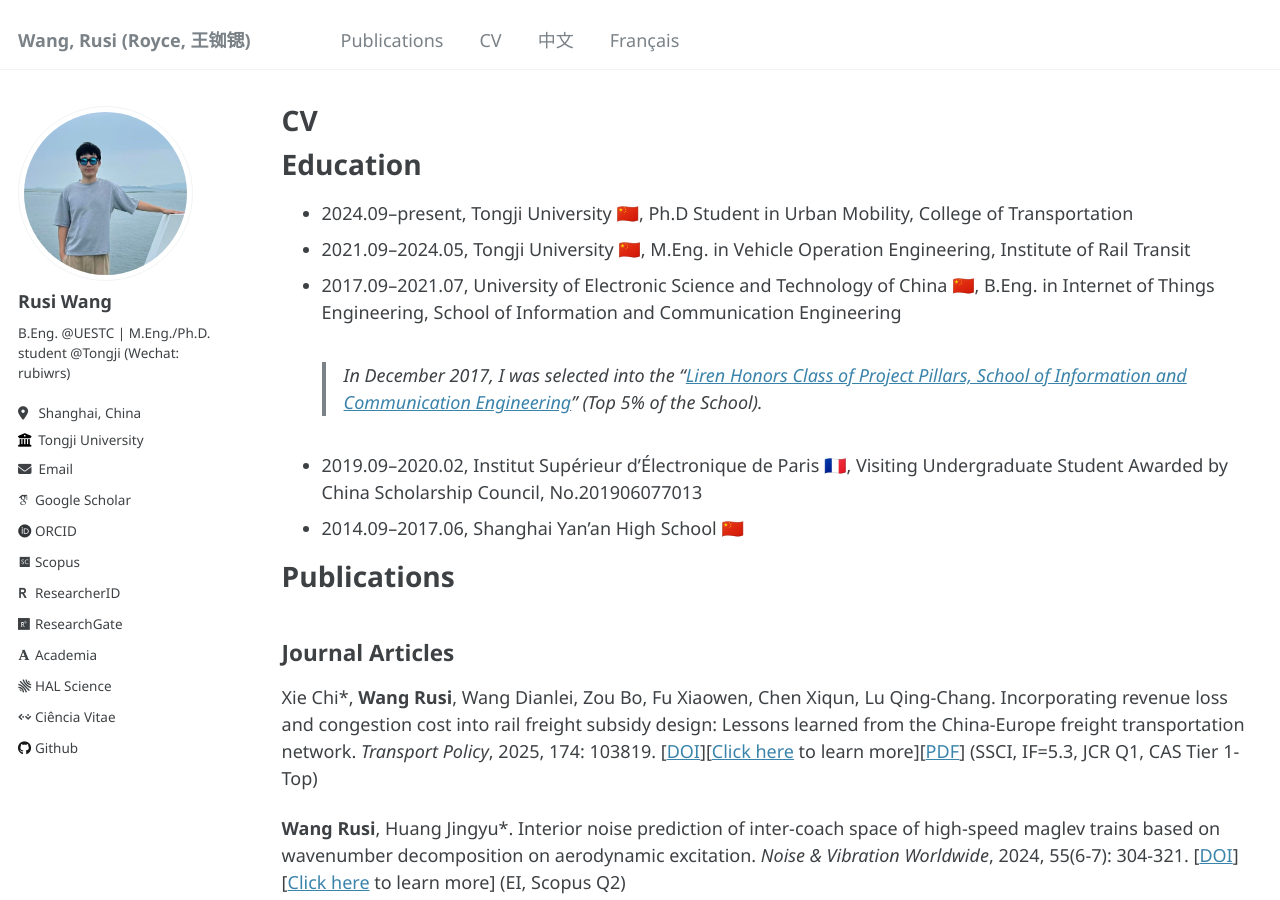
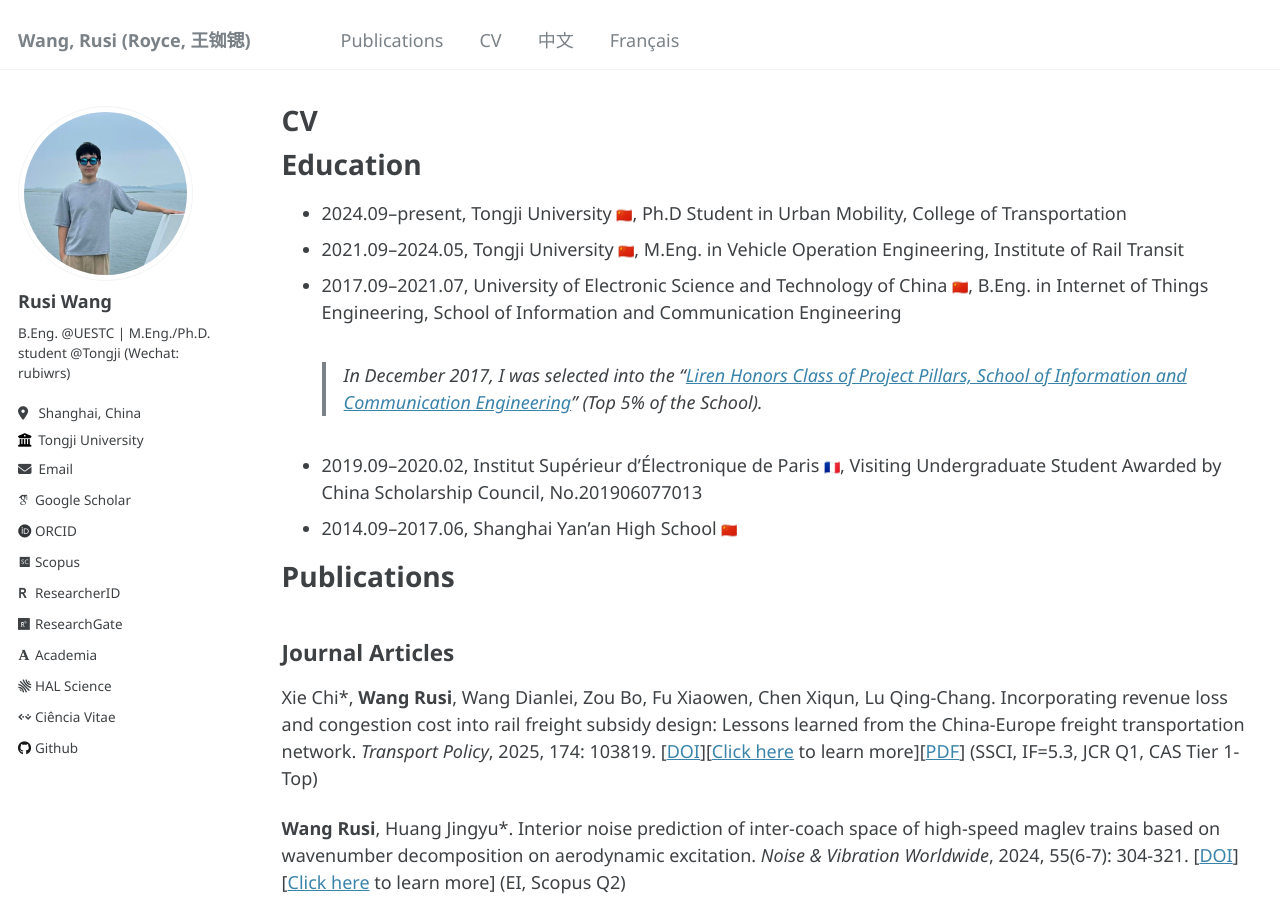
Before and after one commit to RusiWang99/RusiWang99.github.io, a Jekyll site: the page built from _pages/cv.md, in a window 1280 px wide and 900 px high. Built offline with Jekyll 4.4.1, drawn with Linux system fonts in a browser that asks for light colours; emoji names are drawn with the system emoji font; some web fonts are replaced; some of the changed text lies outside the part shown.

Commit message:
Update cv.md

```diff
--- a/_pages/cv.md
+++ b/_pages/cv.md
@@ -11,12 +11,12 @@ redirect_from:
 
 Education
 ======
-* 2024.09–present, Tongji University 🇨🇳, Ph.D Student in Urban Mobility, College of Transportation
-* 2021.09–2024.05, Tongji University 🇨🇳, M.Eng. in Vehicle Operation Engineering, Institute of Rail Transit
-* 2017.09–2021.07, University of Electronic Science and Technology of China 🇨🇳, B.Eng. in Internet of Things Engineering, School of Information and Communication Engineering
+* 2024.09–present, Tongji University <img src="https://twemoji.maxcdn.com/v/latest/svg/1f1e8-1f1f3.svg" width="16" height="16"/>, Ph.D Student in Urban Mobility, College of Transportation
+* 2021.09–2024.05, Tongji University <img src="https://twemoji.maxcdn.com/v/latest/svg/1f1e8-1f1f3.svg" width="16" height="16"/>, M.Eng. in Vehicle Operation Engineering, Institute of Rail Transit
+* 2017.09–2021.07, University of Electronic Science and Technology of China <img src="https://twemoji.maxcdn.com/v/latest/svg/1f1e8-1f1f3.svg" width="16" height="16"/>, B.Eng. in Internet of Things Engineering, School of Information and Communication Engineering
 > In December 2017, I was selected into the "[Liren Honors Class of Project Pillars, School of Information and Communication Engineering](https://mp.weixin.qq.com/s/ew-8znWxv4uh3Q9MWJyc2A)" (Top 5% of the School).
-* 2019.09–2020.02, Institut Supérieur d'Électronique de Paris 🇫🇷, Visiting Undergraduate Student Awarded by China Scholarship Council, No.201906077013
-* 2014.09–2017.06, Shanghai Yan'an High School 🇨🇳
+* 2019.09–2020.02, Institut Supérieur d'Électronique de Paris <img src="https://twemoji.maxcdn.com/v/latest/svg/1f1eb-1f1f7.svg" width="16" height="16"/>, Visiting Undergraduate Student Awarded by China Scholarship Council, No.201906077013
+* 2014.09–2017.06, Shanghai Yan'an High School <img src="https://twemoji.maxcdn.com/v/latest/svg/1f1e8-1f1f3.svg" width="16" height="16"/>
 
 Publications
 ======
@@ -48,9 +48,9 @@ Honors and Awards
 
 International Experience
 ======
-* Research Trainee at [Institut Supérieur d'Électronique de Paris](https://www.isep.fr/) 🇫🇷, September 2019–February 2020
+* Research Trainee at [Institut Supérieur d'Électronique de Paris](https://www.isep.fr/) <img src="https://twemoji.maxcdn.com/v/latest/svg/1f1eb-1f1f7.svg" width="16" height="16"/>, September 2019–February 2020
 > Conducted research in the [LISITE Lab](https://www.isep.fr/en/research-at-isep/) under the supervision of [Dr. Ercüment Yılmaz](https://scholar.google.com/citations?user=1UesTpIAAAAJ&hl=en) and [Prof. Maria Trocan](https://scholar.google.com/citations?user=XEnZikgAAAAJ&hl=en&oi=sra), focusing on melanoma classification using CNN models (AlexNet, GoogLeNet, ResNet) trained on dermoscopic images from the ISIC database.
-* [Oxford University Academic Experience Programme](https://oice.uestc.edu.cn/__local/2/4C/BB/27A567A3E5B5C7B359C5451CA54_CA427CB4_2DE9F7.pdf?e=.pdf) 🇬🇧, January 2018–February 2018
+* [Oxford University Academic Experience Programme](https://oice.uestc.edu.cn/__local/2/4C/BB/27A567A3E5B5C7B359C5451CA54_CA427CB4_2DE9F7.pdf?e=.pdf) <img src="https://twemoji.maxcdn.com/v/latest/svg/1f1ec-1f1e7.svg" width="16" height="16"/>, January 2018–February 2018
 
 Skills
 ======
```
